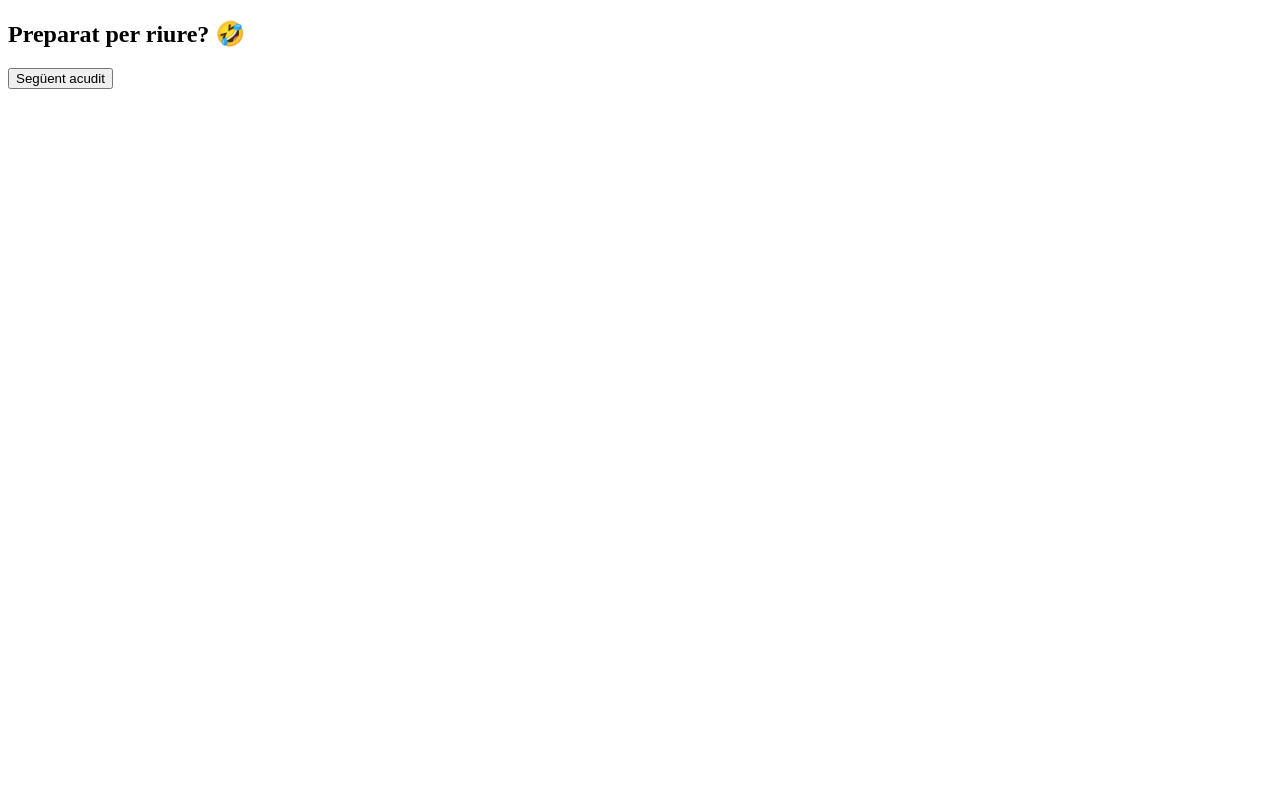
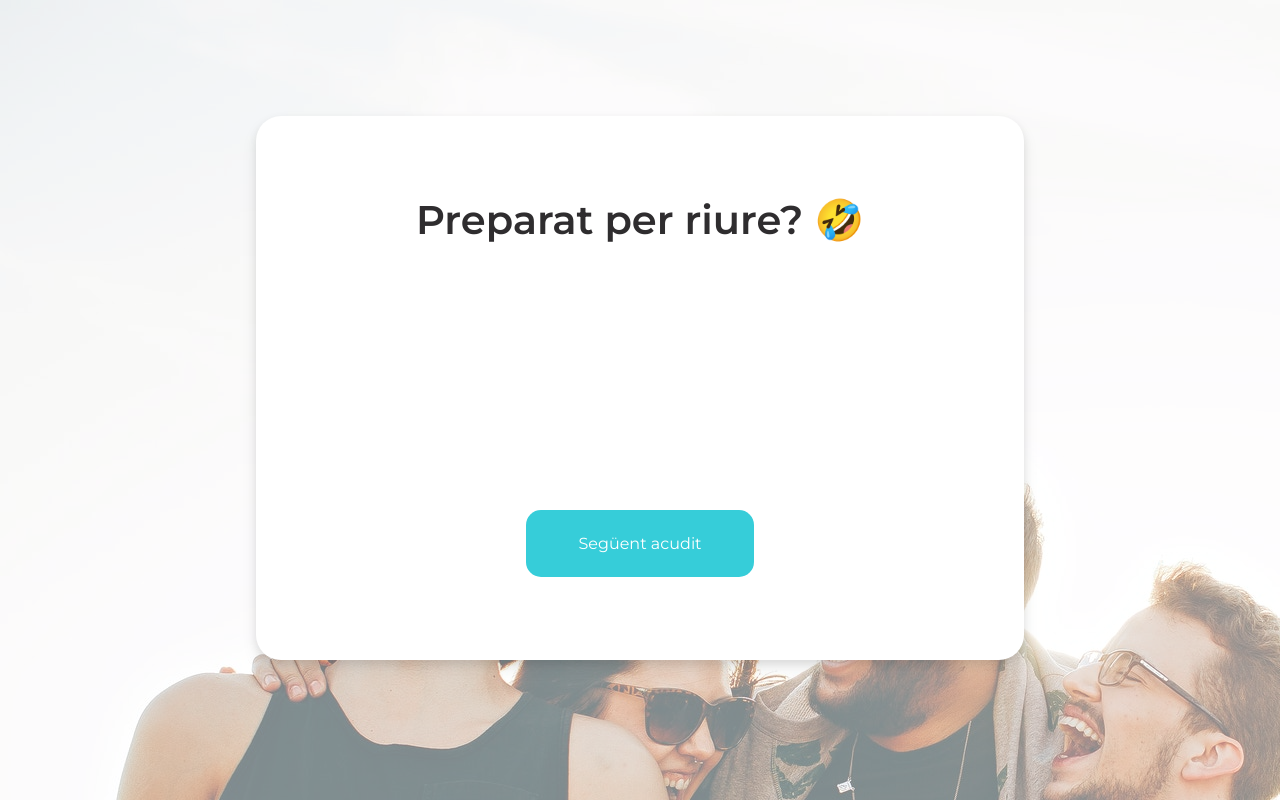
Before and after one commit to stilografica/web-acudits-api, a plain HTML site: page index.html in a window 1280 px wide. Drawn offline with Linux system fonts and the light colour scheme; no server answers.

Commit message:
Nivell3 Exercici4

```diff
--- a/index.html
+++ b/index.html
@@ -4,6 +4,8 @@
     <meta charset="UTF-8">
     <meta name="viewport" content="width=device-width, initial-scale=1.0">
     <title>Web acudits</title>
+    <!--CSS-->
+    <link rel="stylesheet" href="./css/main.css">
 </head>
 <body>
     <aside>
--- /dev/null
+++ b/sass/base/_reset.scss
@@ -0,0 +1,40 @@
+/* http://meyerweb.com/eric/tools/scss/reset/
+   v2.0 | 20110126
+   License: none (public domain)
+*/
+
+html, body, div, span, applet, object, iframe, h1, h2, h3, h4, h5, h6, p, blockquote, pre, a, abbr, acronym, address, big, cite, code, del, dfn, em, img, ins, kbd, q, s, samp, small, strike, strong, sub, sup, tt, var, b, u, i, center, dl, dt, dd, ol, ul, li, fieldset, form, label, legend, table, caption, tbody, tfoot, thead, tr, th, td, article, aside, canvas, details, embed, figure, figcaption, footer, header, hgroup, menu, nav, output, ruby, section, summary, time, mark, audio, video {
+	margin: 0;
+	padding: 0;
+	border: 0;
+	font-size: 100%;
+	font: inherit;
+	vertical-align: baseline; }
+
+  /* HTML5 display-role reset for older browsers */
+
+  article, aside, details, figcaption, figure, footer, header, hgroup, menu, nav, section {
+	display: block; }
+
+  body {
+	line-height: 1; }
+
+  ol, ul {
+	list-style: none; }
+
+  blockquote, q {
+	quotes: none; }
+
+  blockquote {
+	&:before, &:after {
+	  content: '';
+	  content: none; } }
+
+  q {
+	&:before, &:after {
+	  content: '';
+	  content: none; } }
+
+  table {
+	border-collapse: collapse;
+	border-spacing: 0; }
--- /dev/null
+++ b/sass/layout/_layout.scss
@@ -0,0 +1,92 @@
+//Montserrat font
+@import url('https://fonts.googleapis.com/css2?family=Montserrat:wght@400;500;600&display=swap');
+
+//Variables
+$white: #fff;
+$black: #2f2d2f;
+$aqua: #36cdd9;
+
+//Mixins
+@mixin dropShadow {
+    box-shadow:
+        0 4px 8px rgba(0,0,0,0.08),
+        0 8px 16px rgba(0,0,0,0.08),
+}
+
+body {
+	height: 100vh;
+	background-image: url("../img/pexels-helena-lopes.jpg");
+	background-color: rgba(255, 255, 255, 0.5);
+	background-blend-mode: lighten;
+	@media screen and (max-width:790px){
+		height: auto;
+		//overflow-x: hidden;
+		overflow-y: auto;
+	  }
+}
+aside{
+	font-family: 'Montserrat', sans-serif;
+	font-size: 1.25rem;
+	font-weight: 500;
+	color: $black;
+	padding: 1.5rem;
+}
+main{
+	display: flex;
+	justify-content: center;
+	align-items: center;
+	height: 85vh;
+
+	@media screen and (max-width:790px){
+		display: block;
+	  }
+
+
+	article:only-child{
+	display: flex;
+	flex-direction: column;
+	justify-content: space-around;
+	align-items: center;
+	background-color: $white;
+	width: 45%;
+	min-height: 480px;
+	text-align: center;
+	border-radius: 25px;
+	padding: 2rem 6rem 2rem 6rem;
+	@include dropShadow;
+	@media screen and (max-width:790px){
+		margin: auto;
+	  }
+
+	}
+	h1{
+		justify-self: flex-start;
+		font-family: 'Montserrat', sans-serif;
+		font-size: 2.5rem;
+		font-weight: 600;
+		color: $black;
+	}
+	#joke p {
+		font-family: 'Montserrat', sans-serif;
+		font-size: 1.5rem;
+		font-weight: 500;
+		color: $black;
+		line-height: 1.8rem;
+		padding: 2rem 0 2rem 0;
+	}
+	button {
+		background-color: $aqua;
+		font-family: 'Montserrat', sans-serif;
+		font-size: 1rem;
+		font-weight: 400;
+		color: $white;
+		border: none;
+		padding: 1.5rem 3.3rem 1.5rem 3.3rem;
+		border-radius: 15px;
+		cursor: pointer;
+
+		&:focus{
+			outline: none;
+		}
+	}
+}
--- /dev/null
+++ b/sass/main.scss
@@ -0,0 +1,9 @@
+@charset  "utf8";
+
+/* Partials*/
+
+//Meyer Reset
+@import "base/reset";
+
+//Layout
+@import "layout/layout";
```
Also changed, not shown: css/main.css (added), img/pexels-helena-lopes.jpg (added), 1 other file.
